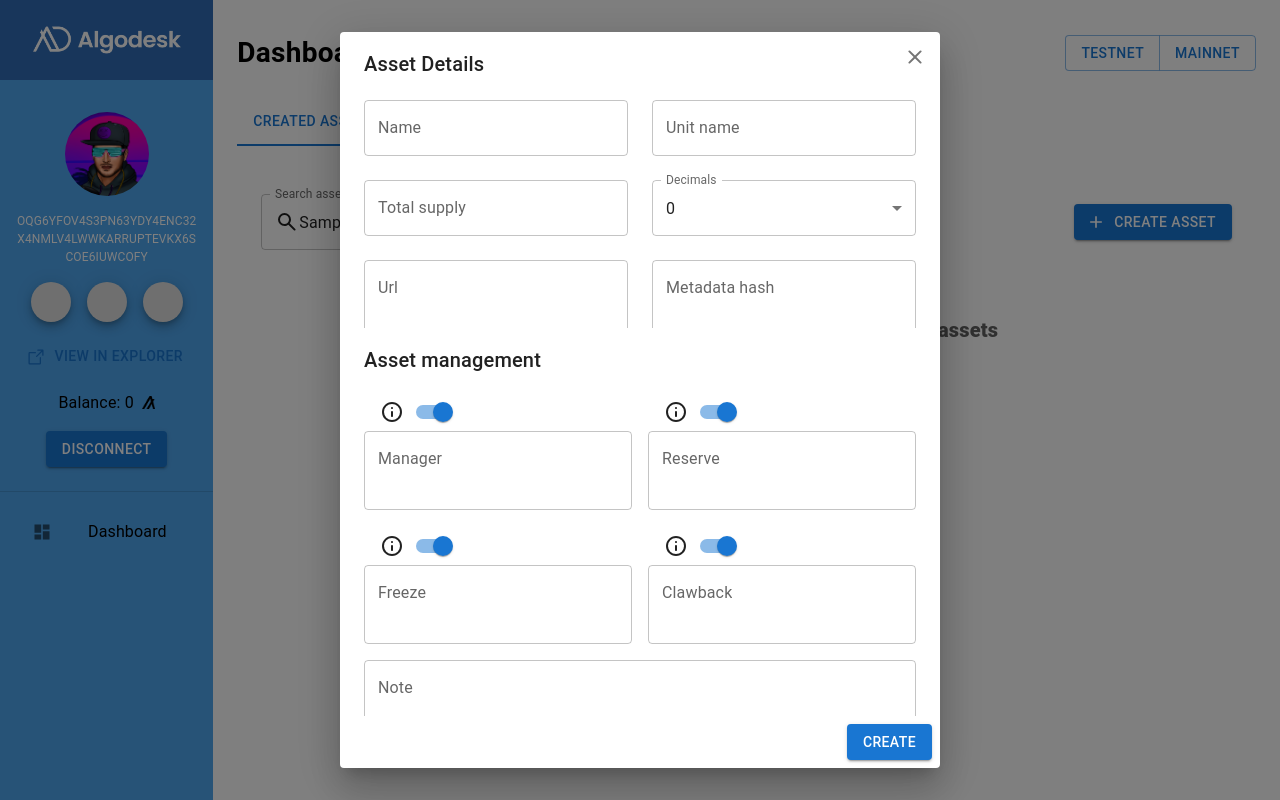
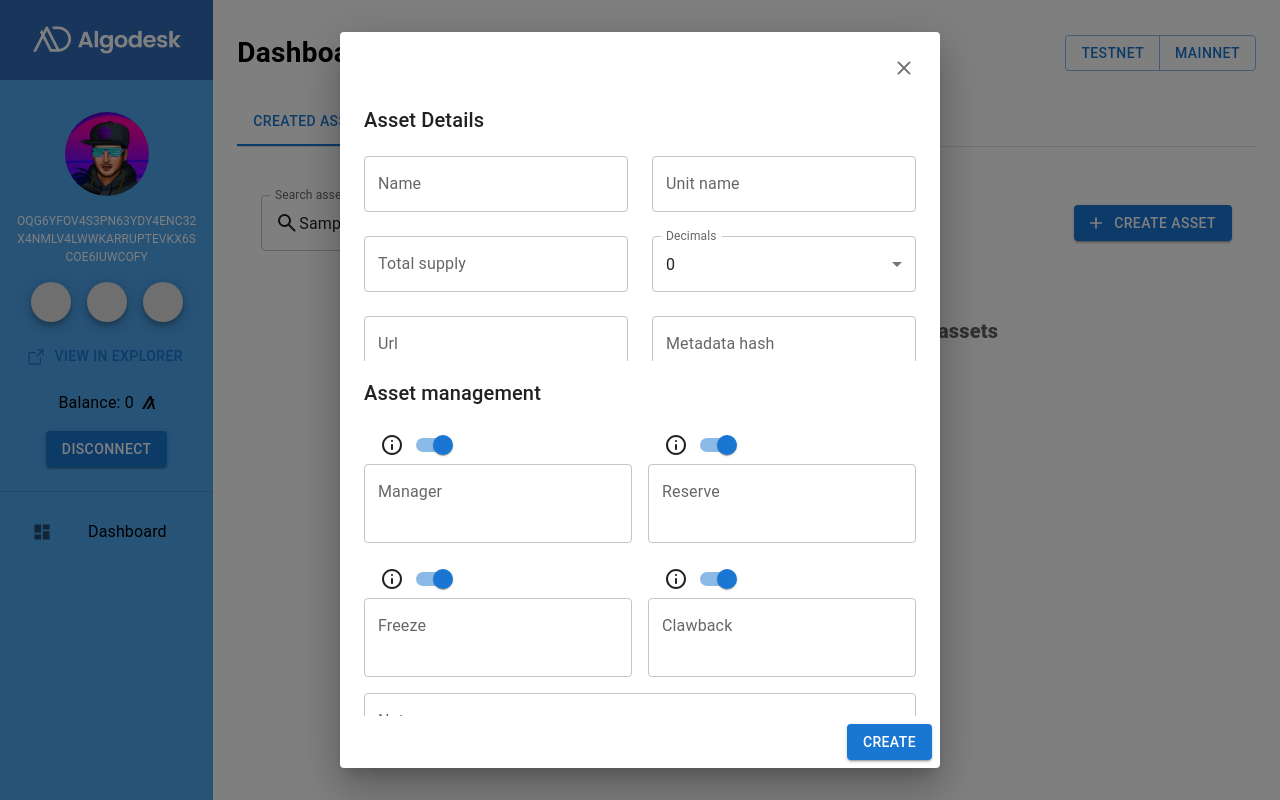
Before and after one commit to mr-new-0509/dahliadesk, a React (Create React App) app: page /dashboard in a window 1280 px wide. Both pictures are taken after typing "Sample" into the empty fields and a click on the button "CREATE ASSET". Built offline with nearby package versions, Linux system fonts and the light colour scheme; some icons are missing.

Commit message:
TabOptedAssets

```diff
--- a/src/pages/Dashboard/index.tsx
+++ b/src/pages/Dashboard/index.tsx
@@ -2,7 +2,8 @@ import React, { useState } from 'react'
 import { Container, Box, Tab } from '@mui/material'
 import PageTitle from '../../components/PageTitle'
 import { TabContext, TabList, TabPanel } from '@mui/lab'
-import CreatedAssetsTab from './tabs/CreatedAssetsTab'
+import TabCreatedAssets from './tabs/TabCreatedAssets'
+import TabOptedAssets from './tabs/TabOptedAssets'
 
 export default function Dashboard() {
   const [currentTab, setCurrentTab] = useState<string>("0")
@@ -16,14 +17,16 @@ export default function Dashboard() {
 
       <Box mt={3}>
         <TabContext value={currentTab}>
-          <TabList onChange={(e, newValue) => handleSwitchTab(newValue)}>
-            <Tab label="Created assets" value="0" />
-            <Tab label="Opted assets" value="1" />
-            <Tab label="NFT collection" value="2" />
-          </TabList>
+          <Box borderBottom={1} borderColor="divider">
+            <TabList onChange={(e, newValue) => handleSwitchTab(newValue)}>
+              <Tab label="Created assets" value="0" />
+              <Tab label="Opted assets" value="1" />
+              <Tab label="NFT collection" value="2" />
+            </TabList>
+          </Box>
           <Box mt={3}>
-            <TabPanel value="0"><CreatedAssetsTab /></TabPanel>
-            <TabPanel value="1"></TabPanel>
+            <TabPanel value="0"><TabCreatedAssets /></TabPanel>
+            <TabPanel value="1"><TabOptedAssets /></TabPanel>
             <TabPanel value="2"></TabPanel>
           </Box>
         </TabContext>
--- a/src/pages/Dashboard/tabs/CreatedAssetsTab/DialogCreateAsset.tsx
+++ b/src/pages/Dashboard/tabs/TabCreatedAssets/DialogCreateAsset.tsx
@@ -1,5 +1,5 @@
 import React, { useState } from 'react'
-import { Box, Button, Dialog, DialogActions, DialogContent, DialogTitle, FormControlLabel, Grid, Icon as MuiIcon, IconButton, MenuItem, Switch, TextField, Tooltip } from '@mui/material'
+import { Button, Dialog, DialogActions, DialogContent, DialogTitle, FormControlLabel, Grid, Icon as MuiIcon, IconButton, MenuItem, Stack, Switch, TextField, Tooltip } from '@mui/material'
 import { Icon } from '@iconify/react';
 
 interface IProps {
@@ -19,11 +19,11 @@ export default function DialogCreateAsset({ dialogOpened, setDialogOpened }: IPr
 
   return (
     <Dialog open={dialogOpened} onClose={() => closeDialog()} maxWidth="sm" fullWidth>
-      <Box position="relative">
-        <IconButton sx={{ position: 'absolute', top: 5, right: 5 }} onClick={() => closeDialog()}>
+      <Stack direction="row" justifyContent="end" px={2} pt={2}>
+        <IconButton onClick={() => closeDialog()}>
           <Icon icon="material-symbols:close-rounded" />
         </IconButton>
-      </Box>
+      </Stack>
 
       <DialogTitle>
         Asset Details
--- /dev/null
+++ b/src/pages/Dashboard/tabs/TabCreatedAssets/index.tsx
@@ -0,0 +1,52 @@
+import React, { useState } from 'react'
+import { Box, Stack, TextField, Icon as MuiIcon, FormControlLabel, Checkbox, Button } from '@mui/material'
+import { Icon } from '@iconify/react'
+import DialogCreateAsset from './DialogCreateAsset'
+import NoData from '../../../../components/NoData'
+
+export default function TabCreatedAssets() {
+  const [hideZeroBalance, setHideZeroBalance] = useState<boolean>(false)
+  const [dialogOpened, setDialogOpened] = useState<boolean>(false)
+
+  const handleCheck = () => {
+    setHideZeroBalance(!hideZeroBalance)
+  }
+
+  const openDialog = () => {
+    setDialogOpened(true)
+  }
+
+  return (
+    <Box>
+      <Stack direction="row" justifyContent="space-between" alignItems="center">
+        <Stack direction="row" alignItems="center" spacing={2}>
+          <TextField
+            name="searchKeyword"
+            label="Search asset"
+            placeholder="Name"
+            InputProps={{
+              startAdornment: <MuiIcon component={Icon} icon="material-symbols:search-rounded" />
+            }}
+          />
+          <FormControlLabel
+            control={<Checkbox checked={hideZeroBalance} onChange={() => handleCheck()} />}
+            label="Hide 0 balance"
+          />
+        </Stack>
+
+        <Button
+          variant="contained"
+          startIcon={<Icon icon="material-symbols:add" />}
+          onClick={() => openDialog()}
+        >Create asset</Button>
+      </Stack>
+      <Box>
+        <NoData text="This account doesn't have any created assets" />
+      </Box>
+      <DialogCreateAsset
+        dialogOpened={dialogOpened}
+        setDialogOpened={setDialogOpened}
+      />
+    </Box>
+  )
+}
--- /dev/null
+++ b/src/pages/Dashboard/tabs/TabOptedAssets/DialogOptInAsset.tsx
@@ -0,0 +1,69 @@
+import React, { useMemo, useState } from 'react'
+import { Box, Button, ButtonGroup, Dialog, DialogContent, Icon as MuiIcon, IconButton, Stack, TextField, Typography } from '@mui/material'
+import { Icon } from '@iconify/react';
+
+type TKeywordKind = 'name' | 'id'
+
+interface IProps {
+  dialogOpened: boolean;
+  setDialogOpened: Function;
+}
+
+export default function DialogOptInAsset({ dialogOpened, setDialogOpened }: IProps) {
+  const [keywordKind, setKeywordKind] = useState<TKeywordKind>('name')
+
+  const placeholderOfSearchInput = useMemo(() => {
+    if (keywordKind === 'name') {
+      return 'Planet watch'
+    } else {
+      return '87234773'
+    }
+  }, [keywordKind])
+
+  const closeDialog = () => {
+    setDialogOpened(false)
+  }
+
+  const changeKeywordKind = (kind: TKeywordKind) => {
+    setKeywordKind(kind)
+  }
+
+  return (
+    <Dialog open={dialogOpened} onClose={() => closeDialog()} maxWidth="sm" fullWidth>
+      <Stack direction="row" justifyContent="end" px={2} pt={2}>
+        <IconButton onClick={() => closeDialog()}>
+          <Icon icon="material-symbols:close-rounded" />
+        </IconButton>
+      </Stack>
+
+      <DialogContent>
+        <ButtonGroup fullWidth>
+          <Button
+            variant={keywordKind === 'name' ? 'contained' : 'outlined'}
+            onClick={() => changeKeywordKind('name')}
+          >Asset Name</Button>
+          <Button
+            variant={keywordKind === 'name' ? 'outlined' : 'contained'}
+            onClick={() => changeKeywordKind('id')}
+          >Asset Id</Button>
+        </ButtonGroup>
+
+        <TextField
+          name="search"
+          placeholder={placeholderOfSearchInput}
+          InputProps={{
+            endAdornment: <MuiIcon component={Icon} icon="material-symbols:search-rounded" color="primary" />
+          }}
+          sx={{ mt: 2 }}
+          fullWidth
+        />
+
+        <Box minHeight={450}>
+          <Stack minHeight="inherit" alignItems="center" justifyContent="center">
+            <Typography>No results found</Typography>
+          </Stack>
+        </Box>
+      </DialogContent>
+    </Dialog >
+  )
+}
--- a/src/pages/Dashboard/tabs/CreatedAssetsTab/index.tsx
+++ b/src/pages/Dashboard/tabs/TabOptedAssets/index.tsx
@@ -1,10 +1,10 @@
 import React, { useState } from 'react'
 import { Box, Stack, TextField, Icon as MuiIcon, FormControlLabel, Checkbox, Button } from '@mui/material'
 import { Icon } from '@iconify/react'
-import DialogCreateAsset from './DialogCreateAsset'
+import DialogOptInAsset from './DialogOptInAsset'
 import NoData from '../../../../components/NoData'
 
-export default function CreatedAssetsTab() {
+export default function TabOptedAssets() {
   const [hideZeroBalance, setHideZeroBalance] = useState<boolean>(false)
   const [dialogOpened, setDialogOpened] = useState<boolean>(false)
 
@@ -38,12 +38,12 @@ export default function CreatedAssetsTab() {
           variant="contained"
           startIcon={<Icon icon="material-symbols:add" />}
           onClick={() => openDialog()}
-        >Create asset</Button>
+        >Opt-in asset</Button>
       </Stack>
       <Box>
         <NoData text="This account doesn't have any created assets" />
       </Box>
-      <DialogCreateAsset
+      <DialogOptInAsset
         dialogOpened={dialogOpened}
         setDialogOpened={setDialogOpened}
       />
```
